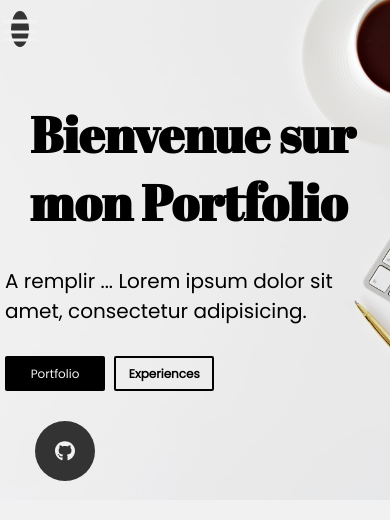
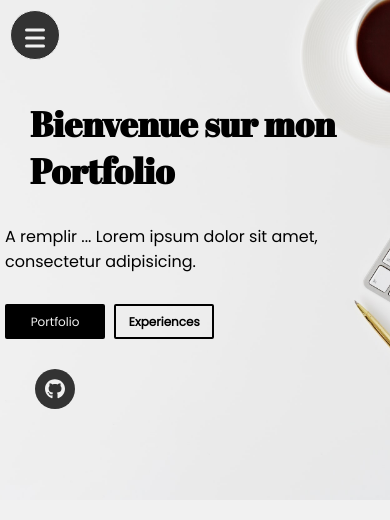
Before and after one commit to Binyamin77/Portfolio, a plain HTML site: page index.html in a window 390 px wide. Drawn offline with Linux system fonts and the light colour scheme.

Commit message:
modif style.css

```diff
--- a/style.css
+++ b/style.css
@@ -364,7 +364,7 @@ body {
     }
 }
 
-@media screen and (max-width: 35px){
+@media screen and (max-width: 500px){
     h1 {
         font-size: 35px;
     }
@@ -391,10 +391,18 @@ body {
 
 @media screen and (max-width:450px)  {
     .btn-rond-menu {
+        width: 50px;
+        height: 50px;
+    }
+    .cont-ligne{
         width: 20px;
         height: 38px;
     }
     .ligne-unique {
+        height: 3px;
+    }
+    .ligne-unique::before{
+        bottom: 8px;
         height: 3px;
     }
     .ligne-unique::after{
```
